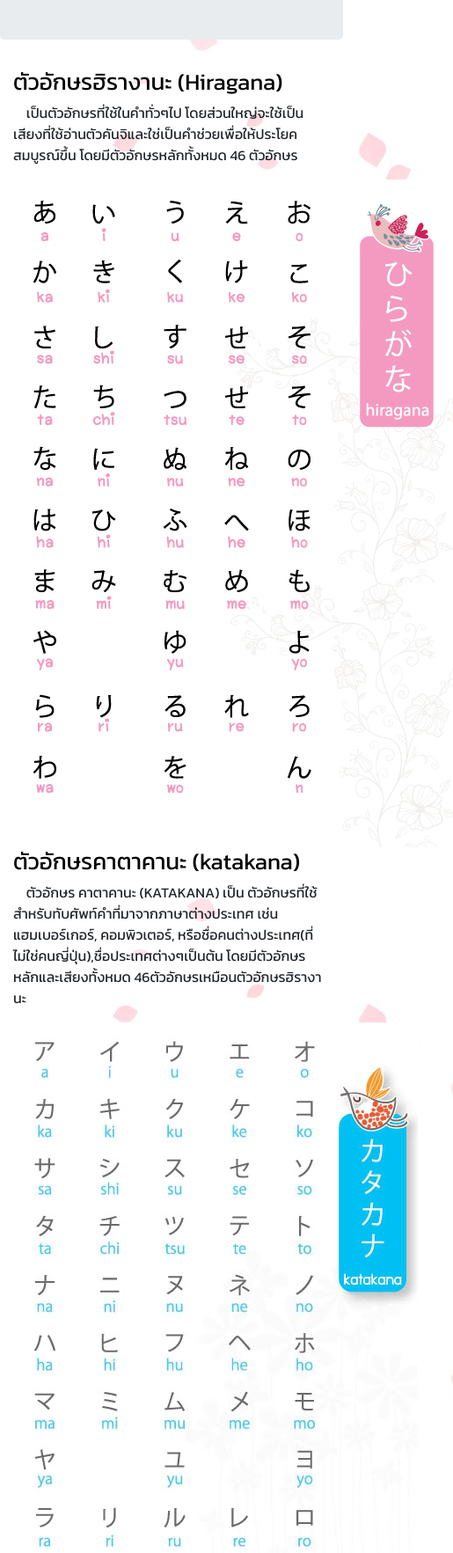
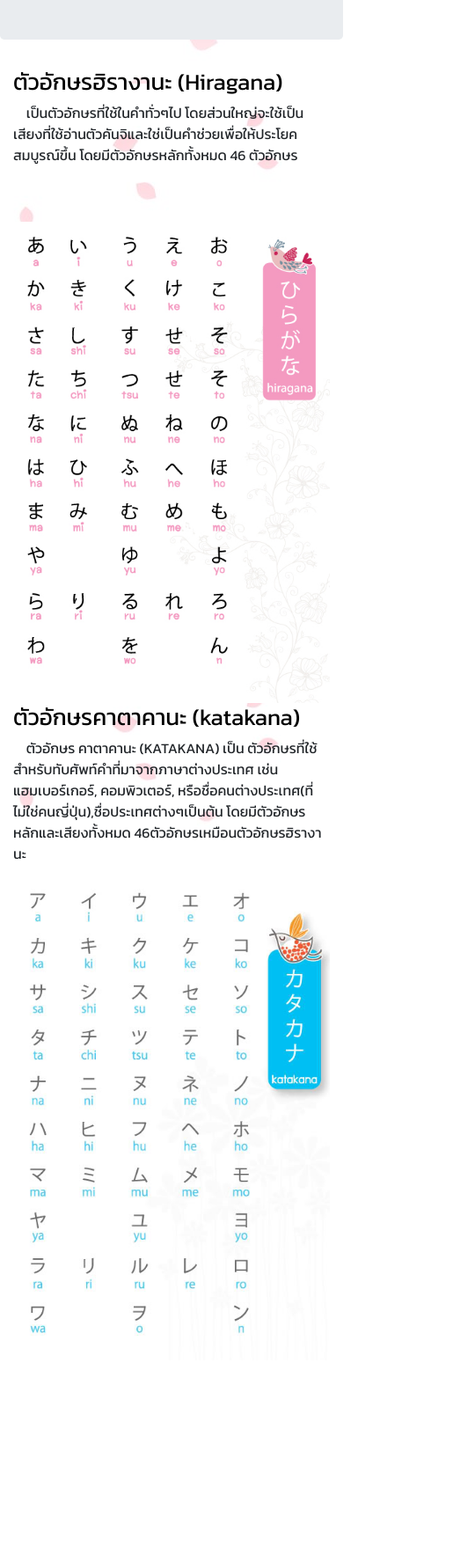
Before and after one commit to pawanrat11/JapaneseWeb2019, a plain HTML site: page docs/charecter.html in a window 390 px wide. Shown: the part 235-2000 px from the top of the page at 88% size, 515 px wide, since content can reach past the window. After the commit the page ends 1781 px from the top, so only its background shows below. Drawn offline with nearby package versions, Linux system fonts and the light colour scheme; files whose address does not match are found by name.

Commit message:
responsive img

```diff
--- a/docs/charecter.html
+++ b/docs/charecter.html
@@ -28,7 +28,7 @@
                         <a class="nav-item nav-link" href="charecter.html">ตัวอักษร<span
                                 class="sr-only">(current)</span></a>
                         <a class="nav-item nav-link" href="word.html">คำศัพท์</a>
-                        <a class="nav-item nav-link" href="#">ไวยกรณ์</a>
+                        <a class="nav-item nav-link" href="lesson.html">ไวยกรณ์</a>
                         <a class="nav-item nav-link disabled" href="#">เกม</a>
                     </div>
                 </div>
@@ -53,8 +53,8 @@
                 <h4>ตัวอักษรฮิรางานะ (Hiragana)</h4>
                 <p>&nbsp;&nbsp;&nbsp;&nbsp;เป็นตัวอักษรที่ใช้ในคำทั่วๆไป
                     โดยส่วนใหญ่จะใช้เป็นเสียงที่ใช้อ่านตัวคันจิและใช่เป็นคำช่วยเพื่อให้ประโยคสมบูรณ์ขึ้น
-                    โดยมีตัวอักษรหลักทั้งหมด 46 ตัวอักษร</p>
-                <img src="img/char1.jpg">
+                    โดยมีตัวอักษรหลักทั้งหมด 46 ตัวอักษร</p><br><br>
+                <img src="img/char1.jpg" class="img-fluid">
             </div>
             <div class="col-md-6">
                 <h4>ตัวอักษรคาตาคานะ (katakana)</h4>
@@ -63,7 +63,7 @@
                     หรือชื่อคนต่างประเทศ(ที่ไม่ใช่คนญี่ปุ่น),ชื่อประเทศต่างๆเป็นต้น โดยมีตัวอักษรหลักและเสียงทั้งหมด
                     46ตัวอักษรเหมือนตัวอักษรฮิรางานะ
                 </p>
-                <img src="img/char2.jpg">
+                <img src="img/char2.jpg" class="img-fluid">
             </div>
         </div>
     </div>
```
Also changed, not shown: docs/index.html (+1 -1 lines), docs/word/animal.html (+1 -1 lines), description.txt (added).
